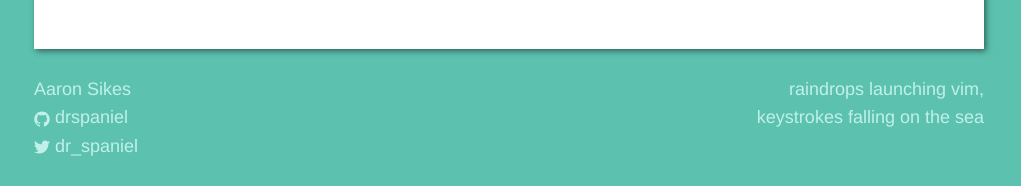
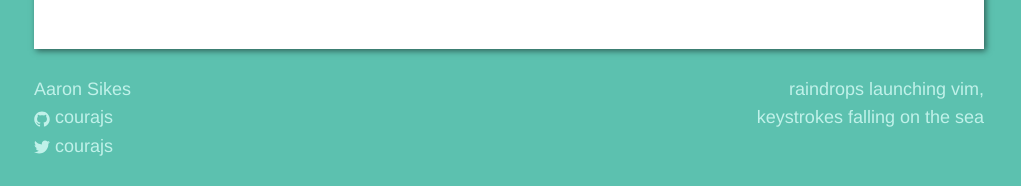
Before and after one commit to AaronSikes/aaron.sikes.io, a Jekyll site: the page built from index.html, in a window 1280 px wide. Shown: the part 711-897 px from the top of the page, without its empty margins (131-1152 px from the left). Built offline with Jekyll 4.4.1, drawn with Linux system fonts in a browser that asks for light colours.

Commit message:
Update github/twitter handles

```diff
--- a/_config.yml
+++ b/_config.yml
@@ -11,8 +11,8 @@ description: |
   keystrokes falling on the sea
 baseurl: "" # the subpath of your site, e.g. /blog/
 url: "http://aaron.sikes.io" # the base hostname & protocol for your site
-twitter_username: dr_spaniel
-github_username:  drspaniel
+twitter_username: courajs
+github_username:  courajs
 
 # Build settings
 markdown: kramdown
```
